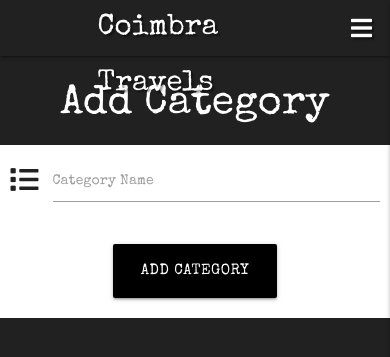
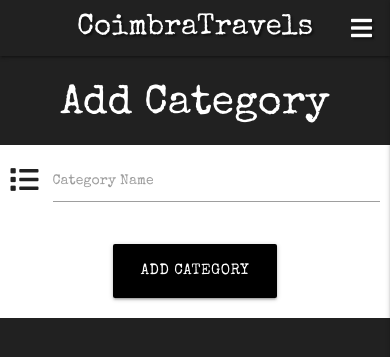
Before and after one commit to misauraleitao/coimbra-travels, a Flask app: page /add_category in a window 390 px wide. Shown: the top 357 px of the page. Run offline with Flask 2, Linux system fonts and the light colour scheme; some libraries are stand-ins or nearby versions.

Commit message:
fixed responsive problem on nav

```diff
--- a/templates/base.html
+++ b/templates/base.html
@@ -23,7 +23,7 @@
     <!--Top Navbar-->
     <nav class="text-shadow grey darken-4">
       <div class="nav-wrapper">
-        <a href="{{ url_for('get_places') }}" class="brand-logo">Coimbra Travels</a>
+        <a href="{{ url_for('get_places') }}" class="brand-logo">CoimbraTravels</a>
         <a href="#" data-target="mobile-demo" class="sidenav-trigger right"><i class="fas fa-bars"></i></a>
         <ul class="right hide-on-med-and-down">
           <li><a href="{{ url_for('get_places') }}">Home</a></li>
@@ -45,9 +45,7 @@
 
     <!--mobile side-nav-->
     <ul class="sidenav" id="mobile-demo">
-      <li>
-        <h4 class="center align">Coimbra Travels</h4>
-      </li>
+      <h3 class="black-text center-align">Coimbra Travels</h3>
       <li><a href="{{ url_for('get_places') }}">Home</a></li>
       {% if session.user %}
       <li><a href="{{ url_for('profile', username=session['user']) }}">Profile</a></li>
```
